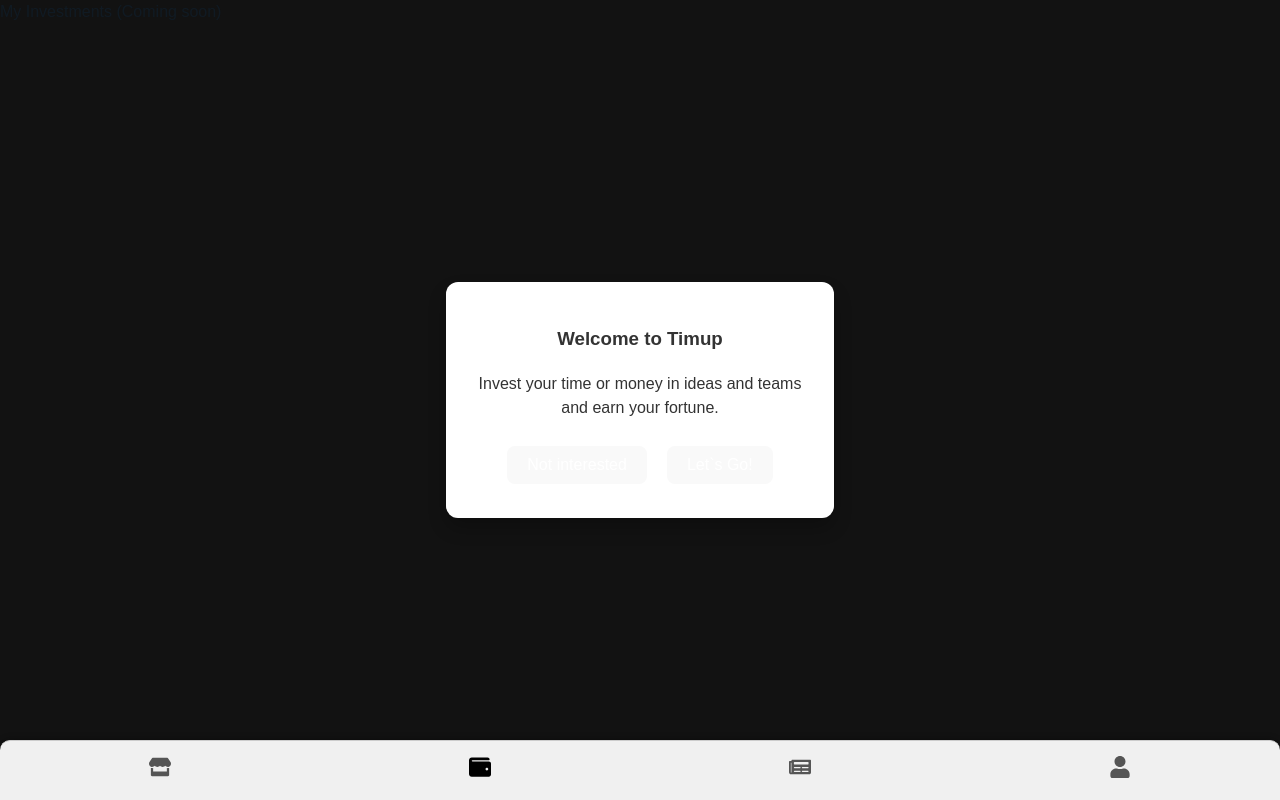
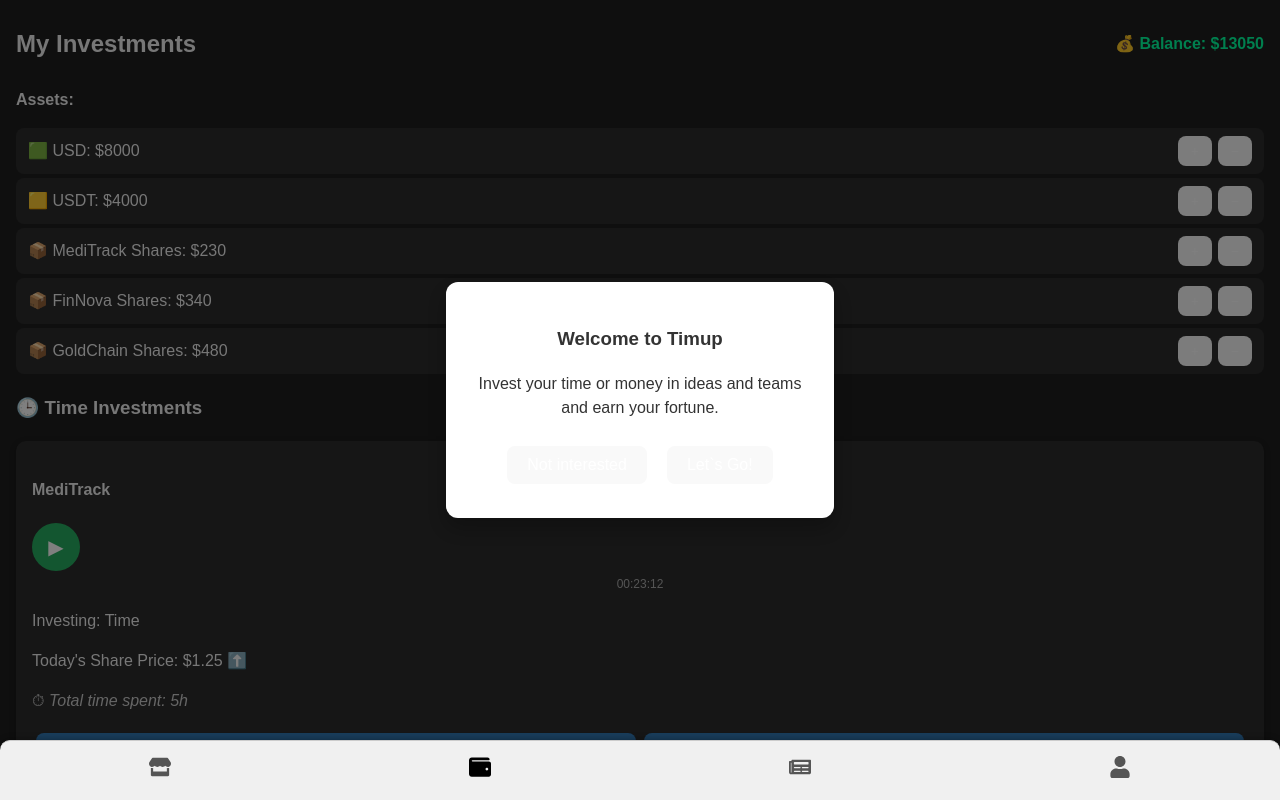
Before and after one commit to DrSanei/Timup-MVP, a React (Vite) app in the folder Timup-MVP-Boilerplate/: page /investments in a window 1280 px wide. Built offline with nearby package versions, Linux system fonts and the light colour scheme.

Commit message:
Develoedp Assets/ Prtfolio Page

```diff
--- a/Timup-MVP-Boilerplate/src/App.jsx
+++ b/Timup-MVP-Boilerplate/src/App.jsx
@@ -4,6 +4,7 @@
 import StartupDetails from './components/StartupDetails'
 import BottomNav from './components/BottomNav'
 import OnboardingPopup from './components/OnboardingPopup'
+import MyInvestments from './components/MyInvestments'
 import './App.css'
 
 function App() {
@@ -26,7 +27,7 @@
       <Routes>
         <Route path="/" element={<Dashboard xp={xp} tokens={tokens} />} />
         <Route path="/startup/:id" element={<StartupDetails onInvest={handleInvest} />} />
-        <Route path="/investments" element={<div>My Investments (Coming soon)</div>} />
+        <Route path="/investments" element={<MyInvestments onInvest={handleInvest} />} />
         <Route path="/feeds" element={<div>Feeds (Leaderboards/News)</div>} />
         <Route path="/profile" element={<div>Profile + Wallet (Coming soon)</div>} />
       </Routes>
--- /dev/null
+++ b/Timup-MVP-Boilerplate/src/components/MyInvestments.css
@@ -0,0 +1,142 @@
+.my-investments {
+  padding: 16px;
+  color: #f0f0f0;
+  background: #1e1e1e;
+  min-height: 100vh;
+  box-sizing: border-box;
+}
+
+.header-row {
+  display: flex;
+  justify-content: space-between;
+  align-items: center;
+}
+
+.balance {
+  font-weight: bold;
+  color: #00ff9d;
+}
+
+.assets {
+  margin-bottom: 20px;
+}
+
+.asset-line {
+  display: flex;
+  justify-content: space-between;
+  align-items: center;
+  background: #2c2c2c;
+  padding: 8px 12px;
+  margin: 4px 0;
+  border-radius: 8px;
+}
+
+.asset-line button {
+  margin-left: 6px;
+  padding: 6px 12px;
+  font-size: 14px;
+}
+
+.investment-list {
+  display: flex;
+  flex-direction: column;
+  gap: 16px;
+}
+
+.investment-card {
+  background: #2c2c2c;
+  border-radius: 10px;
+  padding: 16px;
+  box-shadow: 0 2px 6px rgba(0,0,0,0.3);
+  position: relative;
+}
+
+.card-buttons-row {
+  display: flex;
+  justify-content: space-between;
+  align-items: center;
+  margin-top: 10px;
+  flex-wrap: wrap;
+}
+
+.card-buttons-row .blue {
+  background-color: #337ab7;
+  color: #fff;
+  border: none;
+  padding: 10px;
+  flex: 1;
+  margin: 4px;
+  font-weight: bold;
+}
+
+.card-buttons-row .green {
+  background-color: #27ae60;
+  color: #fff;
+  padding: 16px;
+  font-size: 20px;
+  border-radius: 50%;
+  border: none;
+}
+
+.timer-section {
+  text-align: center;
+  margin-left: auto;
+}
+
+.timer-count {
+  font-size: 12px;
+  margin-top: 4px;
+  color: #aaa;
+}
+
+.slider-section {
+  margin-top: 8px;
+}
+
+.slider-section input[type="range"] {
+  width: 100%;
+}
+
+.wide.invest-time {
+  background: #337ab7;
+  color: white;
+  padding: 12px;
+  font-weight: bold;
+  width: 100%;
+  margin-top: 12px;
+}
+
+.time-spent {
+  font-style: italic;
+  color: #ccc;
+}
+
+.red {
+  color: #ff4d4d;
+}
+
+.row-between {
+  display: flex;
+  justify-content: space-between;
+  align-items: center;
+}
+
+.timer-inline {
+  display: flex;
+  flex-direction: column;
+  align-items: center;
+  margin-left: auto;
+}
+.green {
+  background-color: #27ae60; /* vibrant green */
+  color: white;
+  padding: 16px;
+  font-size: 20px;
+  border-radius: 50%;
+  border: none;
+  width: 48px;
+  height: 48px;
+  display: flex;
+  align-items: center;
+  justify-content: center;
+}
--- /dev/null
+++ b/Timup-MVP-Boilerplate/src/components/MyInvestments.jsx
@@ -0,0 +1,122 @@
+import React from 'react'
+import './MyInvestments.css'
+
+const MyInvestments = () => {
+  const timeInvestments = [
+    {
+      name: 'MediTrack',
+      type: 'Time',
+      price: '$1.25',
+      trend: 'up',
+      timeSpent: '5h'
+    },
+    {
+      name: 'FinNova',
+      type: 'Time',
+      price: '$2.45',
+      trend: 'down',
+      timeSpent: '3h'
+    }
+  ]
+
+  const moneyInvestments = [
+    {
+      name: 'GoldChain',
+      type: 'Money',
+      price: '$3.75',
+      trend: 'up'
+    }
+  ]
+
+  const totalBalance = 8000 + 4000 + 230 + 340 + 480
+
+  return (
+    <div className="my-investments">
+      <div className="header-row">
+        <h2>My Investments</h2>
+        <p className="balance">💰 Balance: ${totalBalance}</p>
+      </div>
+
+     <div className="assets">
+  <p><strong>Assets:</strong></p>
+  <div className="asset-line">
+    <span>🟩 USD: $8000</span>
+    <div className="button-group">
+      <button>+</button>
+      <button>−</button>
+    </div>
+  </div>
+  <div className="asset-line">
+    <span>🟨 USDT: $4000</span>
+    <div className="button-group">
+      <button>+</button>
+      <button>−</button>
+    </div>
+  </div>
+  <div className="asset-line">
+    <span>📦 MediTrack Shares: $230</span>
+    <div className="button-group">
+      <button>+</button>
+      <button>−</button>
+    </div>
+  </div>
+  <div className="asset-line">
+    <span>📦 FinNova Shares: $340</span>
+    <div className="button-group">
+      <button>+</button>
+      <button>−</button>
+    </div>
+  </div>
+  <div className="asset-line">
+    <span>📦 GoldChain Shares: $480</span>
+    <div className="button-group">
+      <button>+</button>
+      <button>−</button>
+    </div>
+  </div>
+</div>
+
+      <h3>🕒 Time Investments</h3>
+<div className="investment-list">
+  {timeInvestments.map((inv, i) => (
+    <div key={i} className="investment-card">
+      <h4>{inv.name}</h4>
+      <div className="timer-section">
+        <button className="green">▶</button>
+        <p className="timer-count">00:23:12</p>
+      </div>
+      <p>Investing: {inv.type}</p>
+      <p>Today's Share Price: {inv.price} {inv.trend === 'up' ? '⬆️' : <span className="red">⬇️</span>}</p>
+      <p className="time-spent">⏱ Total time spent: {inv.timeSpent}</p>
+      <div className="card-buttons-row">
+        <button className="blue">Buy/Sell Shares</button>
+        <button className="blue">Message</button>
+      </div>
+      <div className="slider-section">
+        <label htmlFor="slider">⏳ Time spent on project</label>
+        <input type="range" id="slider" min="0" max="10" value="5" />
+      </div>
+    </div>
+  ))}
+</div>
+
+      <h3>💸 Money Investments</h3>
+      <div className="investment-list">
+        {moneyInvestments.map((inv, i) => (
+          <div key={i} className="investment-card">
+            <h4>{inv.name}</h4>
+            <p>Investing: {inv.type}</p>
+            <p>Today's Share Price: {inv.price} {inv.trend === 'up' ? '⬆️' : <span className="red">⬇️</span>}</p>
+            <div className="card-buttons-row">
+              <button className="blue">Buy/Sell Shares</button>
+              <button className="blue">Message</button>
+            </div>
+            <button className="wide invest-time">Invest Time</button>
+          </div>
+        ))}
+      </div>
+    </div>
+  )
+}
+
+export default MyInvestments
--- a/Timup-MVP-Boilerplate/src/components/StartupCard.jsx
+++ b/Timup-MVP-Boilerplate/src/components/StartupCard.jsx
@@ -1,7 +1,7 @@
 import React from 'react'
 import { useNavigate } from 'react-router-dom'
 
-const StartupCard = ({ id, name, category, value }) => {
+const StartupCard = ({ id, name, category, value, }) => {
   const navigate = useNavigate()
 
   return (
@@ -9,6 +9,9 @@
       <h3>{name}</h3>
       <p>Category: {category}</p>
       <p>Valuation: ${value}M</p>
+      <p>Foundation Date: 9/19/2022</p>
+      <p>Team: ${value}M</p>
+      <p>Timup is a gamified platform and startup “metaverse” where users can invest either time or money into early-stage startups via AI-powered dynamic share allocations, earning real equity, virtual assets, and reputation as startups succeed.</p>
       <button onClick={() => navigate(`/startup/${id}`)}>
         View Details
       </button>
--- a/Timup-MVP-Boilerplate/src/components/StartupDetails.jsx
+++ b/Timup-MVP-Boilerplate/src/components/StartupDetails.jsx
@@ -33,6 +33,7 @@
     expensesChart: "Sample Chart",
     riskScore: "Moderate",
     industryTrend: "↑ HealthTech +12%",
+
   }
 
   const chartData = {
@@ -49,8 +50,10 @@
   return (
     <div className="startup-details">
       <h2>{startup.name}</h2>
-      <p><strong>Category:</strong> {startup.category} | <strong>Stage:</strong> {startup.stage}</p>
-      <p><strong>Valuation:</strong> {startup.valuation} | <strong>Seeking:</strong> {startup.seeking}</p>
+      <p><strong>Category:</strong> {startup.category}<p></p>
+      <p></p><strong>Stage:</strong> {startup.stage}</p>
+      <p><strong>Valuation:</strong> {startup.valuation}<p>
+      </p> <strong>Seeking:</strong> {startup.seeking}</p>
       <p><strong>Key Performance Indicators:</strong> {startup.KPIs.join(' | ')}</p>
       <p><strong>AI Predicted Success Rate:</strong> {startup.aiSuccessRate}</p>
 
@@ -72,7 +75,24 @@
         {startup.milestones.map((m, i) => <li key={i}>{m}</li>)}
       </ul>
 
+
+      <h4>👥 Team</h4>
+      {startup.team.map((t, i) => (
+        <p key={i}>{t.name} — {t.role} ({t.time})</p>
+      ))}
+
+      <h4>💸 Investment Section</h4>
+      <div className="chart-container" style={{ width: '250px', height: '250px', margin: '0 auto' }}>
+      <Pie data={chartData} />
+      <p style={{ textAlign: 'center' }}><strong>Total Expenses:</strong> $100,000</p>
+      </div>
+      <p>💰 Equity or Perks: 2% equity for $500</p>
+
+      <h4>🧠 Risk & Score</h4>
+      <p>Risk Level: {startup.riskScore}</p>
+      <p>Industry Trend: {startup.industryTrend}</p>
       <h4>📋 Open Projects</h4>
+
       {startup.projects.map((p, i) => (
         <div key={i} className="project-card">
           <strong>{p.title}</strong>
@@ -81,22 +101,6 @@
           <p>Reward: {p.reward}</p>
         </div>
       ))}
-
-      <h4>👥 Team</h4>
-      {startup.team.map((t, i) => (
-        <p key={i}>{t.name} — {t.role} ({t.time})</p>
-      ))}
-
-      <h4>💸 Investment Section</h4>
-      <div className="chart-container" style={{ width: '300px', height: '300px', margin: '0 auto' }}>
-      <Pie data={chartData} />
-      <p style={{ textAlign: 'center' }}><strong>Total Expenses:</strong> $100,000</p>
-      </div>
-      <p>💰 Equity or Perks: 2% equity for $500</p>
-
-      <h4>🧠 Risk & Score</h4>
-      <p>Risk Level: {startup.riskScore}</p>
-      <p>Industry Trend: {startup.industryTrend}</p>
 
       <div className="action-buttons fixed-action">
         <button>Invest Time</button>
```
